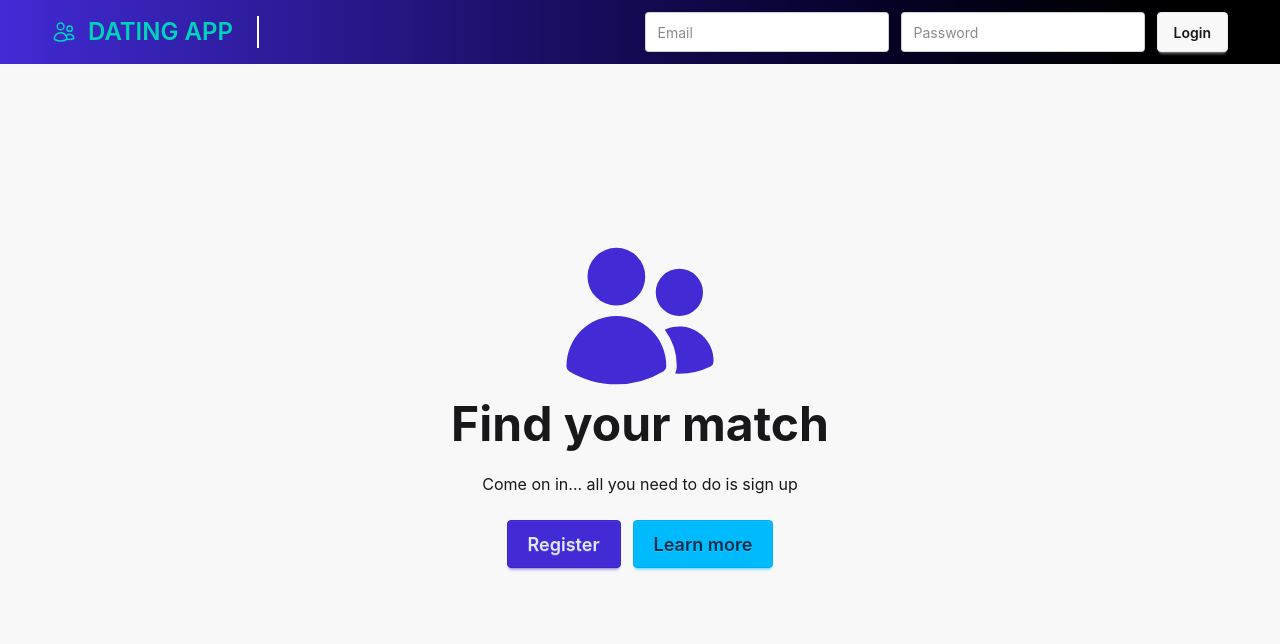
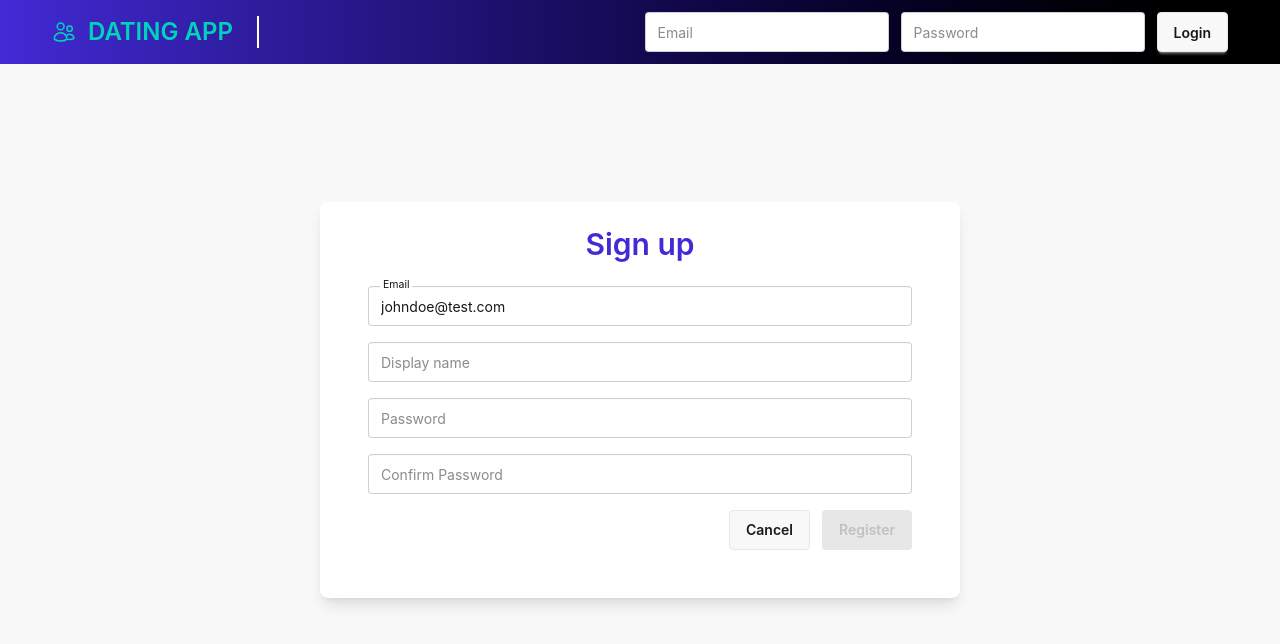
Before and after one commit to Someshchakele/DatingApp, an Angular app in the folder client/: page / in a window 1280 px wide. Shown: the top 644 px of the page. Built offline with nearby package versions, Linux system fonts and the light colour scheme; no server answers.

Commit message:
Imp - Custom validation , Reuseable showing Validation Errors

```diff
--- a/client/src/feature/account/register/register.html
+++ b/client/src/feature/account/register/register.html
@@ -1,16 +1,14 @@
 <div class="card bg-base-100 w-1/2 mx-auto flex flex-col p-6 rounded-lg shadow-lg">
   <div class="card-title justify-center text-3xl text-primary">Sign up</div>
   <div class="card-body w-full">
-        <form #registerForm="ngForm" class="flex flex-col gap-4 w-full" (ngSubmit)="register()">
-            <input class="input w-full" name="email"
-                [(ngModel)]="creds.email" placeholder="Email">
-            <input class="input w-full" name="displayName"
-                [(ngModel)]="creds.displayName" placeholder="Display name">
-            <input type="password" class="input w-full" name="password"
-                [(ngModel)]="creds.password" placeholder="Password">
+    <form [formGroup]="registerForm" class="flex flex-col gap-4 w-full" (ngSubmit)="register()">
+      <app-text-input label="Email" formControlName="email" />
+    <app-text-input label="Display name" formControlName="displayName" />
+    <app-text-input label="Password" formControlName="password" type="password" />
+    <app-text-input label="Confirm Password" formControlName="confirmPassword" type="confirmPassword" />
       <div class="flex items-center justify-end gap-3">
         <button (click)="cancel()" type="button" class="btn">Cancel</button>
-                <button class="btn btn-primary" type="submit">Register</button>
+        <button [disabled]="!registerForm.valid" class="btn btn-primary" type="submit">Register</button>
       </div>
     </form>
   </div>
--- a/client/src/feature/account/register/register.ts
+++ b/client/src/feature/account/register/register.ts
@@ -1,29 +1,74 @@
-import { Component, inject, input, output } from '@angular/core';
+import { Component, inject, input, OnInit, output } from '@angular/core';
 import { RegisterCreds, User } from '../../../types/user';
-import { FormsModule } from '@angular/forms';
+import {
+  AbstractControl,
+  FormControl,
+  FormGroup,
+  FormsModule,
+  ReactiveFormsModule,
+  ValidationErrors,
+  ValidatorFn,
+  Validators,
+} from '@angular/forms';
 import { AccountService } from '../../../core/services/account-service';
+import { TextInput } from '../../../shared/text-input/text-input';
 
 @Component({
   selector: 'app-register',
-  imports: [FormsModule],
+  imports: [ReactiveFormsModule,TextInput],
   templateUrl: './register.html',
   styleUrl: './register.css',
 })
-export class Register {
-private accountService = inject(AccountService)
- cancelRegister = output<boolean>();
-  protected creds = {} as RegisterCreds
+export class Register implements OnInit {
+  private accountService = inject(AccountService);
+  cancelRegister = output<boolean>();
+  protected creds = {} as RegisterCreds;
+  protected registerForm: FormGroup = new FormGroup({});
 
-  register(){
-    this.accountService.register(this.creds).subscribe({
-      next:response=>{console.log(response);
-        this.cancel()},
-      error: error => console.log(error)
+  ngOnInit(): void {
+    this.initializeForm();
+  }
+
+  initializeForm() {
+    this.registerForm = new FormGroup({
+      email: new FormControl('johndoe@test.com', [Validators.required, Validators.email]),
+      displayName: new FormControl('', Validators.required),
+      password: new FormControl('', [
+        Validators.required,
+        Validators.minLength(4),
+        Validators.maxLength(8),
+      ]),
+      confirmPassword: new FormControl('', [Validators.required, this.matchValues('password')]),
+    });
+    this.registerForm.controls['password'].valueChanges.subscribe(()=> {
+    this.registerForm.controls['confirmPassword'].updateValueAndValidity();
     })
   }
 
-   cancel(){
-    console.log("cancelled")
-    this.cancelRegister.emit(false)
+matchValues(matchTo: string): ValidatorFn {
+    return (control: AbstractControl): ValidationErrors | null => {
+        const parent = control.parent;
+        if (!parent) return null;
+
+        const matchValue = parent.get(matchTo)?.value;
+        return control.value === matchValue ? null : {passwordMismatch: true}
+    }
+}
+
+
+  register() {
+    console.log(this.registerForm.value);
+    // this.accountService.register(this.creds).subscribe({
+    //   next: (response) => {
+    //     console.log(response);
+    //     this.cancel();
+    //   },
+    //   error: (error) => console.log(error),
+    // });
+  }
+
+  cancel() {
+    console.log('cancelled');
+    this.cancelRegister.emit(false);
   }
 }
--- a/client/src/feature/home/home.ts
+++ b/client/src/feature/home/home.ts
@@ -11,7 +11,7 @@ import { User } from '../../types/user';
 export class Home {
 
 
-  protected registerMode = signal(false)
+  protected registerMode = signal(true)
 
   showRegister(value:boolean){
     this.registerMode.set(value);
--- /dev/null
+++ b/client/src/shared/text-input/text-input.html
@@ -0,0 +1,32 @@
+<label class="floating-label text-left">
+  <span>{{label()}}</span>
+  <input
+    class="input w-full"
+    [type]="type()"
+    [class.input-error]="control.invalid && control.touched"
+    [class.input-success]="control.valid && control.touched"
+    [formControl]="control"
+    [placeholder]="label()"
+  />
+
+</label>
+
+  @if (control.hasError('required') && control.touched) {
+    <div class="validation-hint text-error text-xs text-left" >{{ label() }} is required</div>
+  }
+  @if (control.hasError('email') && control.touched) {
+    <div class="validation-hint text-error text-xs text-left">Invalid email address</div>
+  }
+  @if (control.hasError('minlength') && control.touched) {
+    <div class="validation-hint text-error text-xs text-left">
+      {{ label() }} must be at least {{ control.errors?.['minlength'].requiredLength }} characters
+    </div>
+  }
+  @if (control.hasError('maxlength') && control.touched) {
+    <div class="validation-hint text-error text-xs text-left">
+      {{ label() }} must be at most {{ control.errors?.['maxlength'].requiredLength }} characters
+    </div>
+  }
+   @if (control.hasError('passwordMismatch') && control.touched) {
+    <div class="validation-hint text-error text-xs text-left">Password does not match</div>
+  }
--- /dev/null
+++ b/client/src/shared/text-input/text-input.ts
@@ -0,0 +1,25 @@
+import { Component, input, Self } from '@angular/core';
+import { ControlValueAccessor, FormControl, NgControl, ReactiveFormsModule } from '@angular/forms';
+
+@Component({
+  selector: 'app-text-input',
+  imports: [ReactiveFormsModule],
+  templateUrl: './text-input.html',
+  styleUrl: './text-input.css',
+})
+export class TextInput implements ControlValueAccessor {
+  label = input<string>('');
+  type = input<string>('text');
+
+  constructor(@Self() public ngControl: NgControl) {
+    this.ngControl.valueAccessor = this;
+  }
+
+  writeValue(obj: any): void {}
+  registerOnChange(fn: any): void {}
+  registerOnTouched(fn: any): void {}
+
+  get control():FormControl {
+    return this.ngControl.control as FormControl
+  }
+}
```
Also changed, not shown: client/src/shared/text-input/text-input.css (added). Lines whose indentation alone changed are shown as unchanged.
